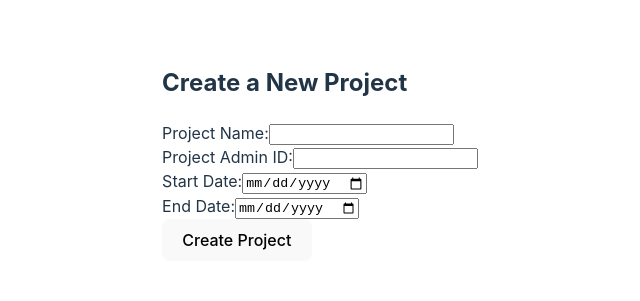
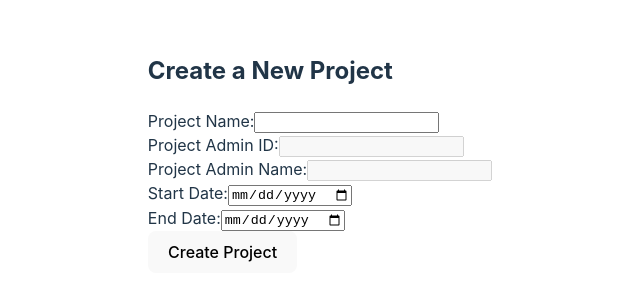
Before and after one commit to sarthakare/ExpenseTracker, a React (Vite) app in the folder Client/: page /projects in a window 1280 px wide. Shown: the part 247-548 px from the top of the page, without its empty margins (320-960 px from the left). Built offline with nearby package versions, Linux system fonts and the light colour scheme.

Commit message:
project creation with filling admin details.

```diff
--- a/Client/package.json
+++ b/Client/package.json
@@ -11,6 +11,8 @@
   },
   "dependencies": {
     "axios": "^1.7.7",
+    "js-cookie": "^3.0.5",
+    "jwt-decode": "^4.0.0",
     "react": "^18.3.1",
     "react-dom": "^18.3.1",
     "react-hot-toast": "^2.4.1",
--- a/Client/src/components/login.jsx
+++ b/Client/src/components/login.jsx
@@ -12,7 +12,7 @@ function Login() {
     e.preventDefault();
     try {
       const formData = new URLSearchParams();
-      formData.append("username", email); // OAuth2PasswordRequestForm expects 'username' as the key
+      formData.append("username", email);
       formData.append("password", password);
 
       const response = await axios.post(
@@ -26,6 +26,7 @@ function Login() {
       );
 
       localStorage.setItem("token", response.data.access_token);
+      localStorage.setItem("email", email);
       toast("Login successful!");
       navigate("/projects");
     } catch (error) {
--- a/Client/src/components/projects.jsx
+++ b/Client/src/components/projects.jsx
@@ -1,21 +1,47 @@
-import { useState } from "react";
+import { useState, useEffect } from "react";
 import axios from "axios";
 import toast from "react-hot-toast";
 import { useNavigate } from "react-router-dom";
 
 function Projects() {
   const [projectName, setProjectName] = useState("");
-  const [projectAdminId, setProjectAdminId] = useState("");
+  const [projectAdminId, setProjectAdminId] = useState(""); // Admin ID will be set from database
+  const [projectAdminName, setProjectAdminName] = useState(""); // Admin ID will be set from database
   const [startDate, setStartDate] = useState("");
   const [endDate, setEndDate] = useState("");
+
   const navigate = useNavigate();
+
+  // Retrieve admin email from local storage and fetch the admin ID
+  useEffect(() => {
+    const email = localStorage.getItem("email");
+
+    // Fetch the user ID based on the admin email
+    const fetchAdminId = async () => {
+      try {
+        const response = await axios.get(
+          `http://localhost:8000/users/email/${email}`
+        );
+        const userId = response.data.id; // Assuming your backend returns {id: adminId}
+        setProjectAdminId(userId); // Set the admin ID
+        const userName = response.data.name; // Assuming your backend returns {id: adminId}
+        setProjectAdminName(userName); // Set the admin ID
+      } catch (error) {
+        toast.error("Failed to fetch admin ID. "+ error);
+      }
+    };
+
+    if (email) {
+      fetchAdminId();
+    }
+  }, []);
 
   const handleSubmit = async (e) => {
     e.preventDefault();
 
     const projectData = {
       project_name: projectName, // Backend expects snake_case keys
-      project_admin_id: projectAdminId,
+      project_admin_id: projectAdminId, // Filled automatically
       start_date: startDate,
       end_date: endDate || null, // End date can be optional
     };
@@ -25,10 +51,9 @@ function Projects() {
       toast.success("Project created successfully");
       // Reset form
       setProjectName("");
-      setProjectAdminId("");
       setStartDate("");
       setEndDate("");
-      navigate("/members")
+      navigate("/members");
     } catch (err) {
       if (err.response && err.response.data) {
         toast.error(err.response.data.detail + " Project creation failed!");
@@ -56,8 +81,15 @@ function Projects() {
           <input
             type="number"
             value={projectAdminId}
-            onChange={(e) => setProjectAdminId(e.target.value)}
-            required
+            disabled // Make this field disabled since it's fetched automatically
+          />
+        </div>
+        <div>
+          <label>Project Admin Name:</label>
+          <input
+            type="text"
+            value={projectAdminName}
+            disabled
           />
         </div>
         <div>
--- a/Client/src/components/register.jsx
+++ b/Client/src/components/register.jsx
@@ -20,6 +20,7 @@ function RegisterUser() {
         email,
         password,
       });
+      localStorage.setItem("email", email);
       toast("Registration successful.");
       navigate("/projects");
     } catch (err) {
```
Also changed, not shown: 2 other files (tests, documents, lock files or other folders).
